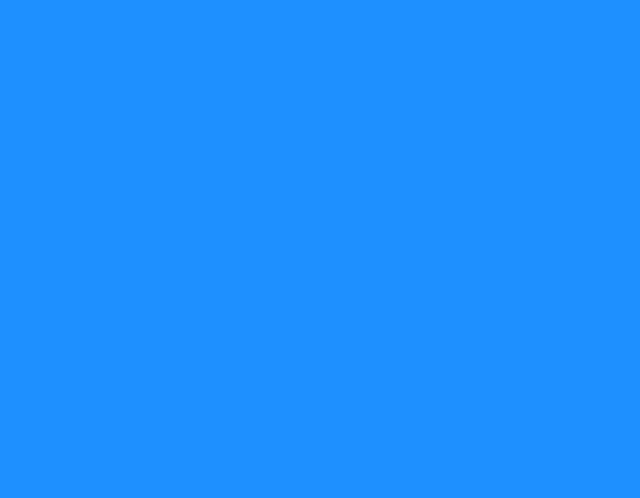
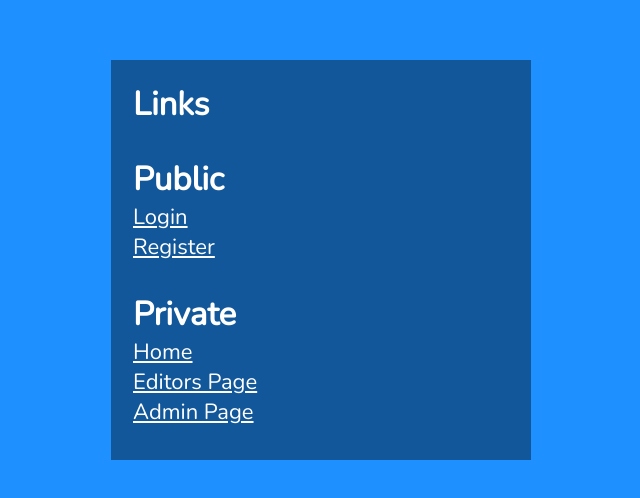
Before and after one commit to NicolasJamar/react-register-form, a React (Vite) app: page /linkpage in a window 1280 px wide. Shown: the part 184-682 px from the top of the page, without its empty margins (319-959 px from the left). Built offline with nearby package versions, Linux system fonts and the light colour scheme.

Commit message:
complete little components

```diff
--- a/src/components/Admin.jsx
+++ b/src/components/Admin.jsx
@@ -1,5 +1,16 @@
+import { Link } from "react-router-dom"
+
 const Admin = () => {
-
+    return (
+        <section>
+            <h1>Admins Page</h1>
+            <br />
+            <p>You must have been assigned an Admin role.</p>
+            <div className="flexGrow">
+                <Link to="/">Home</Link>
+            </div>
+        </section>
+    )
 }
 
 export default Admin;
--- a/src/components/Editor.jsx
+++ b/src/components/Editor.jsx
@@ -1,5 +1,16 @@
+import { Link } from "react-router-dom"
+
 const Editor = () => {
-
+    return (
+        <section>
+            <h1>Editors Page</h1>
+            <br />
+            <p>You must have been assigned an Editor role.</p>
+            <div className="flexGrow">
+                <Link to="/">Home</Link>
+            </div>
+        </section>
+    )
 }
 
 export default Editor
--- a/src/components/Home.jsx
+++ b/src/components/Home.jsx
@@ -1,5 +1,34 @@
+import { useNavigate, Link } from "react-router-dom"
+import useAuth from "../hooks/useAuth"
+
+
 const Home = () => {
+  const { setAuth } = useAuth();
+  const navigate = useNavigate();
 
+  const logout = async() => {
+    setAuth({});
+    navigate('linkpage');
+  }
+
+  return (
+    <section>
+        <h1>Home</h1>
+        <br />
+        <p>You are logged in!</p>
+        <br />
+        <Link to="/editor">Go to the Editor page</Link>
+        <br />
+        <Link to="/admin">Go to the Admin page</Link>
+        <br />
+        <Link to="/lounge">Go to the Lounge</Link>
+        <br />
+        <Link to="/linkpage">Go to the link page</Link>
+        <div className="flexGrow">
+            <button onClick={logout}>Sign Out</button>
+        </div>
+    </section>
+  )
 }
 
 export default Home
--- a/src/components/LinkPage.jsx
+++ b/src/components/LinkPage.jsx
@@ -1,5 +1,20 @@
+import { Link } from "react-router-dom"
+
 const LinkPage = () => {
-
+  return (
+    <section>
+        <h1>Links</h1>
+        <br />
+        <h2>Public</h2>
+        <Link to="/login">Login</Link>
+        <Link to="/register">Register</Link>
+        <br />
+        <h2>Private</h2>
+        <Link to="/">Home</Link>
+        <Link to="/editor">Editors Page</Link>
+        <Link to="/admin">Admin Page</Link>
+    </section>
+  )
 }
 
 export default LinkPage
--- a/src/components/Lounge.jsx
+++ b/src/components/Lounge.jsx
@@ -1,5 +1,16 @@
+import { Link } from "react-router-dom"
+
 const Lounge = () => {
-
+  return (
+    <section>
+        <h1>The Lounge</h1>
+        <br />
+        <p>Admins and Editors can hang out here.</p>
+        <div className="flexGrow">
+            <Link to="/">Home</Link>
+        </div>
+    </section>
+  )
 }
 
 export default Lounge
--- a/src/components/Missing.jsx
+++ b/src/components/Missing.jsx
@@ -1,5 +1,15 @@
+import { Link } from "react-router-dom"
+
 const Missing = () => {
-
+    return (
+        <article style={{ padding: "100px" }}>
+            <h1>Oops!</h1>
+            <p>Page Not Found</p>
+            <div className="flexGrow">
+                <Link to="/">Visit Our Homepage</Link>
+            </div>
+        </article>
+    )
 }
 
 export default Missing
```
